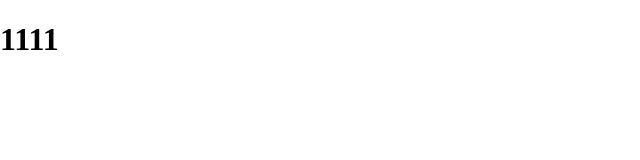
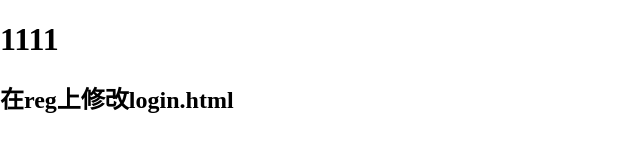
Before and after one commit to LOo-hue/project_02, a plain HTML site: page login.html in a window 1280 px wide. Shown: the whole page, without its empty margins (0-640 px from the left). Drawn offline with Linux system fonts and the light colour scheme.

Commit message:
在reg上修改login.html

```diff
--- a/login.html
+++ b/login.html
@@ -9,5 +9,6 @@
 </head>
 <body>
     <h1>1111</h1>
+    <h2>在reg上修改login.html</h2>
 </body>
 </html>
```
